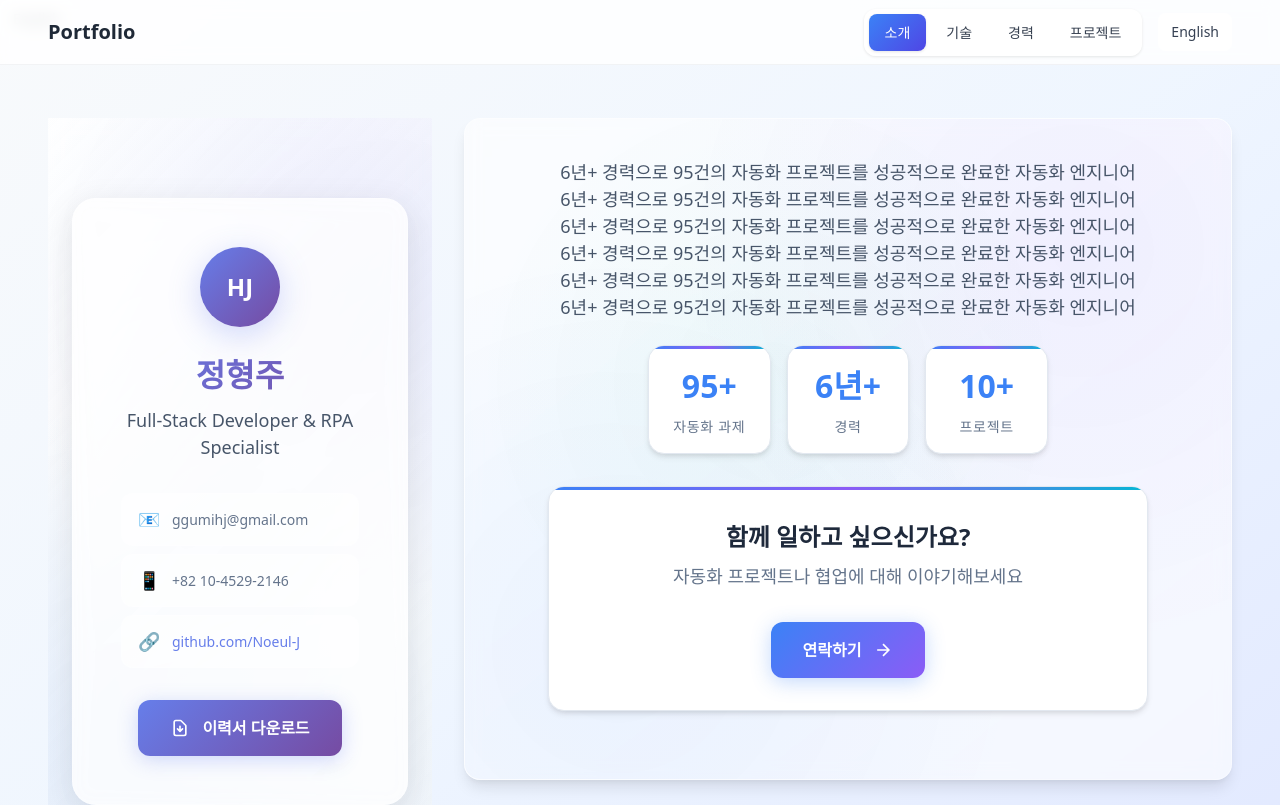
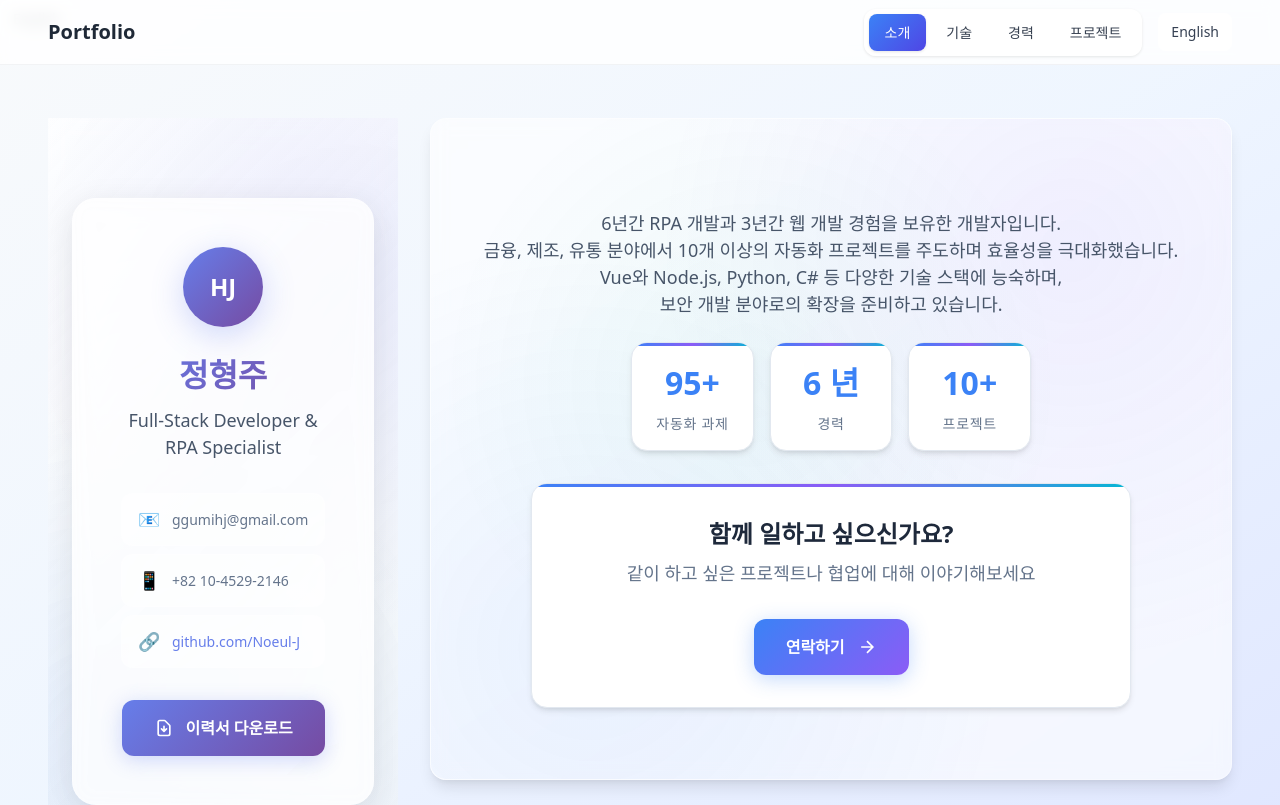
Before and after one commit to Noeul-J/portfolio, a Vue app in the folder frontend/: page /home in a window 1280 px wide. Shown: the top 805 px of the page. Built offline with nearby package versions, Linux system fonts and the light colour scheme.

Commit message:
about 다국어 지원

```diff
--- a/frontend/src/components/leftSide.vue
+++ b/frontend/src/components/Profile.vue
@@ -4,56 +4,6 @@ import { useI18n } from 'vue-i18n'
 const { t } = useI18n()
 
 </script>
-
-<template>
-  <section class="profile">
-    <div class="container">
-      <!-- Hero Section -->
-      <div class="hero-section">
-        <div class="profile-card">
-          <div class="profile-header">
-            <div class="profile-avatar">
-              <div class="avatar-placeholder">HJ</div>
-            </div>
-            <div class="profile-info">
-              <h1 class="profile-name">{{ t('hjjung') }}</h1>
-              <p class="profile-title">Full-Stack Developer & RPA Specialist</p>
-            </div>
-          </div>
-
-          <div class="contact-info">
-            <div class="contact-item">
-              <div class="contact-icon">📧</div>
-              <div class="contact-text">ggumihj@gmail.com</div>
-            </div>
-            <div class="contact-item">
-              <div class="contact-icon">📱</div>
-              <div class="contact-text">+82 10-4529-2146</div>
-            </div>
-            <div class="contact-item">
-              <div class="contact-icon">🔗</div>
-              <div class="contact-text">
-                <a href="https://github.com/Noeul-J" target="_blank" class="contact-link">
-                  github.com/Noeul-J
-                </a>
-              </div>
-            </div>
-          </div>
-
-          <div class="action-section">
-            <button class="download-btn">
-              <svg class="download-icon" fill="none" stroke="currentColor" viewBox="0 0 24 24">
-                <path stroke-linecap="round" stroke-linejoin="round" stroke-width="2" d="M12 10v6m0 0l-3-3m3 3l3-3m2 8H7a2 2 0 01-2-2V5a2 2 0 012-2h5.586a1 1 0 01.707.293l5.414 5.414a1 1 0 01.293.707V19a2 2 0 01-2 2z"></path>
-              </svg>
-              {{ t('downloadCV') }}
-            </button>
-          </div>
-        </div>
-      </div>
-    </div>
-  </section>
-</template>
-
 <style scoped>
 .profile {
   background: linear-gradient(135deg, rgba(255, 255, 255, 0.9) 0%, rgba(248, 250, 252, 0.8) 50%, rgba(241, 245, 249, 0.9) 100%);
@@ -99,7 +49,7 @@ const { t } = useI18n()
   border: 1px solid rgba(255, 255, 255, 0.3);
   border-radius: 24px;
   padding: 48px;
-  max-width: 500px;
+  max-width: 320px;
   width: 100%;
   text-align: center;
   transition: transform 0.3s ease, box-shadow 0.3s ease;
@@ -282,3 +232,52 @@ const { t } = useI18n()
   }
 }
 </style>
+
+<template>
+  <section class="profile">
+    <div class="container">
+      <!-- Hero Section -->
+      <div class="hero-section">
+        <div class="profile-card">
+          <div class="profile-header">
+            <div class="profile-avatar">
+              <div class="avatar-placeholder">HJ</div>
+            </div>
+            <div class="profile-info">
+              <h1 class="profile-name">{{ t('hjjung') }}</h1>
+              <p class="profile-title">Full-Stack Developer & RPA Specialist</p>
+            </div>
+          </div>
+
+          <div class="contact-info">
+            <div class="contact-item">
+              <div class="contact-icon">📧</div>
+              <div class="contact-text">ggumihj@gmail.com</div>
+            </div>
+            <div class="contact-item">
+              <div class="contact-icon">📱</div>
+              <div class="contact-text">+82 10-4529-2146</div>
+            </div>
+            <div class="contact-item">
+              <div class="contact-icon">🔗</div>
+              <div class="contact-text">
+                <a href="https://github.com/Noeul-J" target="_blank" class="contact-link">
+                  github.com/Noeul-J
+                </a>
+              </div>
+            </div>
+          </div>
+
+          <div class="action-section">
+            <button class="download-btn">
+              <svg class="download-icon" fill="none" stroke="currentColor" viewBox="0 0 24 24">
+                <path stroke-linecap="round" stroke-linejoin="round" stroke-width="2" d="M12 10v6m0 0l-3-3m3 3l3-3m2 8H7a2 2 0 01-2-2V5a2 2 0 012-2h5.586a1 1 0 01.707.293l5.414 5.414a1 1 0 01.293.707V19a2 2 0 01-2 2z"></path>
+              </svg>
+              {{ t('downloadCV') }}
+            </button>
+          </div>
+        </div>
+      </div>
+    </div>
+  </section>
+</template>
--- a/frontend/src/components/ProjectSummary.vue
+++ b/frontend/src/components/Project.vue
@@ -4,7 +4,7 @@
   color: #1e293b;
   position: relative;
   overflow: hidden;
-  min-height: 85vh;
+  min-height: 220vh;
   padding: 40px 0;
 }
 
--- a/frontend/src/components/about.vue
+++ b/frontend/src/components/about.vue
@@ -1,7 +1,6 @@
 <script setup lang="ts">
 import { useI18n } from 'vue-i18n'
 import { selectLanguage } from '../store'
-import css from '../assets/main.css'
 const { t } = useI18n()
 
 const mailto = 'mailto:you@example.com?subject=%5B협업문의%5D%20포트폴리오%20보고%20연락드립니다'
@@ -9,7 +8,7 @@ const mailto = 'mailto:you@example.com?subject=%5B협업문의%5D%20포트폴리
 
 <style scoped>
 .about {
-  min-height: auto;
+  min-height: 85vh;
   display: flex;
   align-items: center;
   padding: 40px 0;
@@ -53,6 +52,7 @@ const mailto = 'mailto:you@example.com?subject=%5B협업문의%5D%20포트폴리
   max-width: 800px;
   margin-left: auto;
   margin-right: auto;
+  white-space: pre-line;
 }
 
 .hero-stats {
@@ -108,6 +108,7 @@ const mailto = 'mailto:you@example.com?subject=%5B협업문의%5D%20포트폴리
 /* Contact Section */
 .contact-section {
   text-align: center;
+  animation: fadeInUp 1s ease-out 0.3s both;
 }
 
 .contact-card {
@@ -229,26 +230,22 @@ const mailto = 'mailto:you@example.com?subject=%5B협업문의%5D%20포트폴리
       <div class="hero-section">
         <div class="hero-content">
           <p class="hero-subtitle">
-            6년+ 경력으로 95건의 자동화 프로젝트를 성공적으로 완료한 자동화 엔지니어<br />
-            6년+ 경력으로 95건의 자동화 프로젝트를 성공적으로 완료한 자동화 엔지니어<br />
-            6년+ 경력으로 95건의 자동화 프로젝트를 성공적으로 완료한 자동화 엔지니어<br />
-            6년+ 경력으로 95건의 자동화 프로젝트를 성공적으로 완료한 자동화 엔지니어<br />
-            6년+ 경력으로 95건의 자동화 프로젝트를 성공적으로 완료한 자동화 엔지니어<br />
-            6년+ 경력으로 95건의 자동화 프로젝트를 성공적으로 완료한 자동화 엔지니어<br />
+            {{ t('aboutMe_Content') }}
           </p>
         </div>
+
         <div class="hero-stats">
           <div class="stat-card">
             <div class="stat-number">95+</div>
-            <div class="stat-label">자동화 과제</div>
+            <div class="stat-label">{{ t('aboutMe_Automation') }}</div>
           </div>
           <div class="stat-card">
-            <div class="stat-number">6년+</div>
-            <div class="stat-label">경력</div>
+            <div class="stat-number">6 {{ t('aboutMe_Year') }}</div>
+            <div class="stat-label">{{ t('aboutMe_Experience') }}</div>
           </div>
           <div class="stat-card">
             <div class="stat-number">10+</div>
-            <div class="stat-label">프로젝트</div>
+            <div class="stat-label">{{ t('aboutMe_Project') }}</div>
           </div>
         </div>
       </div>
@@ -256,10 +253,10 @@ const mailto = 'mailto:you@example.com?subject=%5B협업문의%5D%20포트폴리
       <!-- Contact CTA -->
       <div class="contact-section">
         <div class="contact-card">
-          <h2>함께 일하고 싶으신가요?</h2>
-          <p>자동화 프로젝트나 협업에 대해 이야기해보세요</p>
+          <h2>{{t('aboutMe_Message')}}</h2>
+          <p>{{ t('aboutMe_ContactMessage') }}</p>
           <a :href="mailto" class="contact-btn">
-            <span>연락하기</span>
+            <span>{{ t('aboutMe_ContactButton') }}</span>
             <svg width="20" height="20" viewBox="0 0 24 24" fill="none" stroke="currentColor" stroke-width="2">
               <path d="M5 12h14M12 5l7 7-7 7"/>
             </svg>
--- a/frontend/src/components/experience.vue
+++ b/frontend/src/components/experience.vue
@@ -117,8 +117,8 @@
   overflow: hidden;
   min-height: 85vh;
   display: flex;
-  align-items: center;
-  padding: 80px 0;
+  align-items: flex-start;
+  padding: 40px 0;
 }
 
 .experience::before {
@@ -177,7 +177,7 @@
 .timeline {
   position: relative;
   display: grid;
-  grid-template-columns: repeat(auto-fit, minmax(380px, 1fr));
+  grid-template-columns: repeat(3, 1fr);
   gap: 32px;
   align-items: stretch;
 }
--- a/frontend/src/locales/ko.json
+++ b/frontend/src/locales/ko.json
@@ -22,8 +22,15 @@
   "description": "설명",
   "technologies": "기술 스택",
   "close": "닫기",
-  "aboutMeContent": "6년간 RPA 개발과 3년간 웹 개발 경험을 보유한 개발자입니다. 금융, 제조, 유통 분야에서 10개 이상의 자동화 프로젝트를 주도하며 효율성을 극대화했습니다. Vue와 Node.js, Python, C# 등 다양한 기술 스택에 능숙하며, 보안 개발 분야로의 확장을 준비하고 있습니다.",
+  "aboutMe_Content": "6년간 RPA 개발과 3년간 웹 개발 경험을 보유한 개발자입니다. \n 금융, 제조, 유통 분야에서 10개 이상의 자동화 프로젝트를 주도하며 효율성을 극대화했습니다. \n Vue와 Node.js, Python, C# 등 다양한 기술 스택에 능숙하며, \n 보안 개발 분야로의 확장을 준비하고 있습니다.",
+  "aboutMe_Automation" : "자동화 과제",
   "project_portfolio" : "포트폴리오 사이트",
+  "aboutMe_Experience" : "경력",
+  "aboutMe_Year" : "년",
+  "aboutMe_Project" : "프로젝트",
+  "aboutMe_Message" : "함께 일하고 싶으신가요?",
+  "aboutMe_ContactMessage" : "같이 하고 싶은 프로젝트나 협업에 대해 이야기해보세요",
+  "aboutMe_ContactButton" : "연락하기",
   "project_portfolioDescription" : "Vue.js 기반의 포트폴리오 사이트입니다. 저의 경력을 한 눈에 볼 수 있도록 시도했습니다.",
   "project_rpaBotImprovement" : "RPA 봇 개선",
   "project_rpaBotImprovementDescription" : "C# 기반의 RPA 봇 기능 개선에 참여했습니다.",
--- a/frontend/src/views/HomeView.vue
+++ b/frontend/src/views/HomeView.vue
@@ -1,12 +1,13 @@
 <script setup lang="ts">
 import About from '../components/about.vue'
-import LeftSide from '../components/leftSide.vue'
+import Profile from '../components/Profile.vue'
 import SkillSet from '../components/SkillSet.vue'
-import ProjectSummary from '../components/ProjectSummary.vue'
+import Experience from '../components/experience.vue'
+import Project from '../components/Project.vue'
 import Footer from '../components/Footer.vue'
 import LanguageToggle from '../components/LanguageToggle.vue'
 import { ref } from 'vue'
-import Experience from '../components/experience.vue'
+
 import { useI18n } from 'vue-i18n'
 
 const { t } = useI18n()
@@ -17,106 +18,13 @@ const showComponent = (menu: string) => {
 }
 </script>
 
-<template>
-  <div class="app-container">
-    <!-- Top Navigation Bar -->
-    <div class="navigation-bar">
-      <div class="nav-container">
-        <div class="nav-content">
-          <!-- Logo/Title -->
-          <div class="logo">
-            Portfolio
-          </div>
-
-          <!-- Navigation Menu -->
-          <div class="nav-menu">
-            <div class="menu-container">
-              <ul class="menu-list">
-                <li>
-                  <button
-                    @click="showComponent('About')"
-                    :class="activeMenu === 'About' ? 'menu-btn active' : 'menu-btn'"
-                  >
-                    {{ t('about') }}
-                  </button>
-                </li>
-                <li>
-                  <button
-                    @click="showComponent('Skill')"
-                    :class="activeMenu === 'Skill' ? 'menu-btn active' : 'menu-btn'"
-                  >
-                    {{ t('skills') }}
-                  </button>
-                </li>
-                <li>
-                  <button
-                    @click="showComponent('Experience')"
-                    :class="activeMenu === 'Experience' ? 'menu-btn active' : 'menu-btn'"
-                  >
-                    {{ t('experience') }}
-                  </button>
-                </li>
-                <li>
-                  <button
-                    @click="showComponent('Project')"
-                    :class="activeMenu === 'Project' ? 'menu-btn active' : 'menu-btn'"
-                  >
-                    {{ t('projects') }}
-                  </button>
-                </li>
-              </ul>
-            </div>
-
-            <!-- Language Toggle -->
-            <LanguageToggle />
-          </div>
-        </div>
-      </div>
-    </div>
-
-    <!-- Main Content -->
-    <div class="main-content">
-      <div class="content-container">
-        <!-- Content Area -->
-        <div class="content-grid">
-          <!-- Left Column: Profile Info -->
-          <div class="left-column">
-            <LeftSide />
-          </div>
-
-          <!-- Right Column: Content -->
-          <div class="right-column">
-            <!-- Content Area -->
-            <div class="content-wrapper">
-              <div class="content-scroll">
-                <!-- About Section -->
-                <About v-if="activeMenu === 'About'" />
-
-                <!-- Skills Section -->
-                <SkillSet v-else-if="activeMenu === 'Skill'" />
-
-                <!-- Experience Section -->
-                <Experience v-else-if="activeMenu === 'Experience'" />
-
-                <!-- Projects Section -->
-                <ProjectSummary v-else-if="activeMenu === 'Project'" />
-              </div>
-            </div>
-          </div>
-        </div>
-      </div>
-    </div>
-
-    <Footer />
-  </div>
-</template>
-
 <style scoped>
 /* App Container */
 .app-container {
-  min-height: 100vh;
+  height: 100vh;
   display: flex;
   flex-direction: column;
+  overflow: hidden;
 }
 
 /* Navigation Bar */
@@ -245,20 +153,20 @@ const showComponent = (menu: string) => {
 
 @media (min-width: 1024px) {
   .content-grid {
-    grid-template-columns: 2fr 3fr;
+    grid-template-columns: 0.8fr 6fr;
     gap: 32px;
   }
 }
 
 @media (min-width: 1280px) {
   .content-grid {
-    grid-template-columns: 2fr 4fr;
+    grid-template-columns: 0.7fr 7fr;
   }
 }
 
 @media (min-width: 1536px) {
   .content-grid {
-    grid-template-columns: 2fr 5fr;
+    grid-template-columns: 0.6fr 8fr;
   }
 }
 
@@ -299,6 +207,8 @@ const showComponent = (menu: string) => {
 .content-scroll {
   height: calc(100vh - 120px);
   overflow-y: auto;
+  display: flex;
+  flex-direction: column;
 }
 
 @media (min-width: 1024px) {
@@ -335,3 +245,97 @@ const showComponent = (menu: string) => {
   }
 }
 </style>
+
+<template>
+  <div class="app-container">
+    <!-- Top Navigation Bar -->
+    <div class="navigation-bar">
+      <div class="nav-container">
+        <div class="nav-content">
+          <!-- Logo/Title -->
+          <div class="logo">
+            Portfolio
+          </div>
+
+          <!-- Navigation Menu -->
+          <div class="nav-menu">
+            <div class="menu-container">
+              <ul class="menu-list">
+                <li>
+                  <button
+                    @click="showComponent('About')"
+                    :class="activeMenu === 'About' ? 'menu-btn active' : 'menu-btn'"
+                  >
+                    {{ t('about') }}
+                  </button>
+                </li>
+                <li>
+                  <button
+                    @click="showComponent('Skill')"
+                    :class="activeMenu === 'Skill' ? 'menu-btn active' : 'menu-btn'"
+                  >
+                    {{ t('skills') }}
+                  </button>
+                </li>
+                <li>
+                  <button
+                    @click="showComponent('Experience')"
+                    :class="activeMenu === 'Experience' ? 'menu-btn active' : 'menu-btn'"
+                  >
+                    {{ t('experience') }}
+                  </button>
+                </li>
+                <li>
+                  <button
+                    @click="showComponent('Project')"
+                    :class="activeMenu === 'Project' ? 'menu-btn active' : 'menu-btn'"
+                  >
+                    {{ t('projects') }}
+                  </button>
+                </li>
+              </ul>
+            </div>
+
+            <!-- Language Toggle -->
+            <LanguageToggle />
+          </div>
+        </div>
+      </div>
+    </div>
+
+    <!-- Main Content -->
+    <div class="main-content">
+      <div class="content-container">
+        <!-- Content Area -->
+        <div class="content-grid">
+          <!-- Left Column: Profile Info -->
+          <div class="left-column">
+            <Profile />
+          </div>
+
+          <!-- Right Column: Content -->
+          <div class="right-column">
+            <!-- Content Area -->
+            <div class="content-wrapper">
+              <div class="content-scroll">
+                <!-- About Section -->
+                <About v-if="activeMenu === 'About'" />
+
+                <!-- Skills Section -->
+                <SkillSet v-else-if="activeMenu === 'Skill'" />
+
+                <!-- Experience Section -->
+                <Experience v-else-if="activeMenu === 'Experience'" />
+
+                <!-- Projects Section -->
+                <Project v-else-if="activeMenu === 'Project'" />
+              </div>
+            </div>
+          </div>
+        </div>
+      </div>
+    </div>
+
+    <Footer />
+  </div>
+</template>
--- a/frontend/src/views/ProjectView.vue
+++ /dev/null
@@ -1,5 +0,0 @@
-<script setup lang="ts">
-</script>
-
-<template>
-</template>
```
Also changed, not shown: frontend/src/components/SkillSet.vue (+9 -8 lines), frontend/src/locales/en.json (+8 -1 lines), 1 other file (tests, documents, lock files or other folders).
